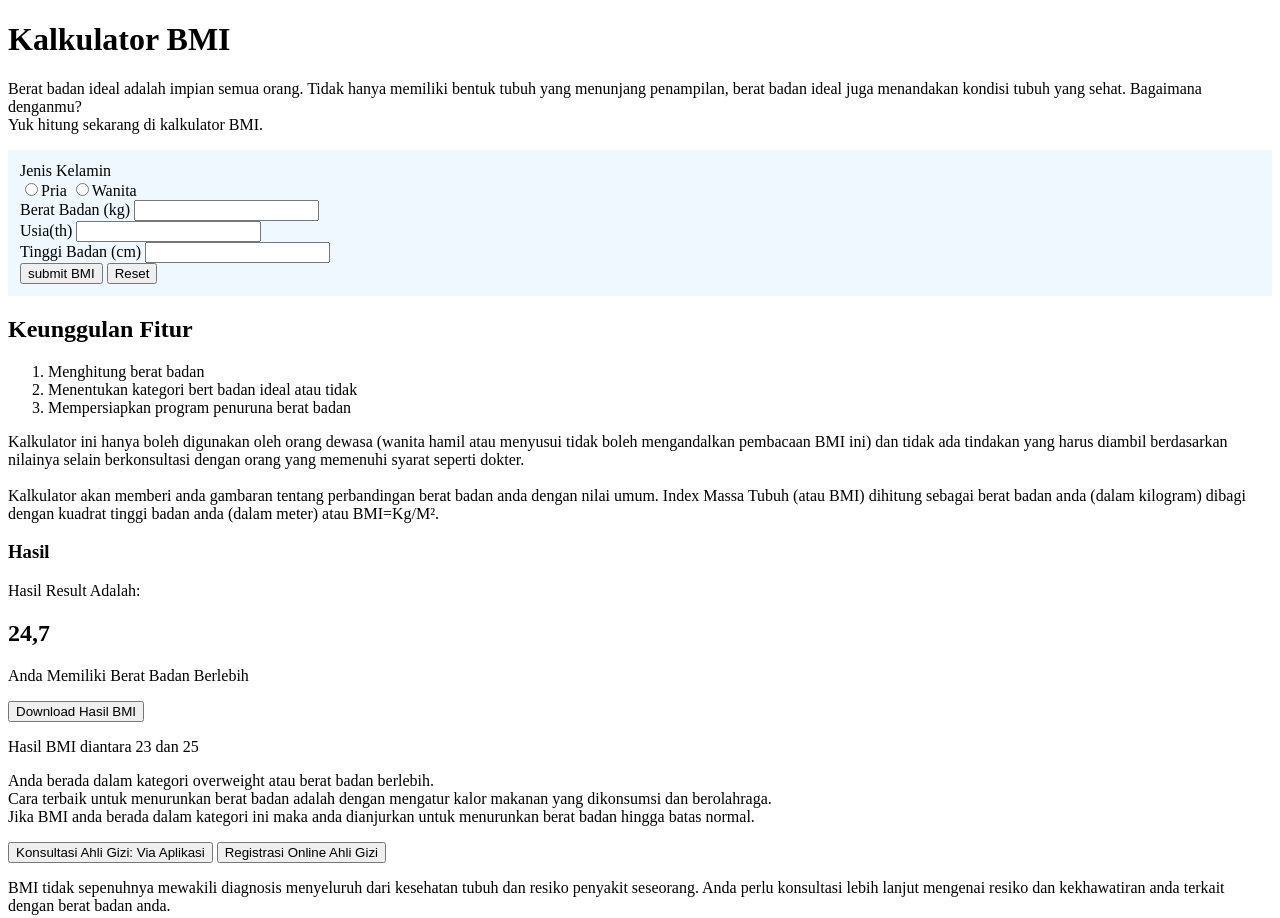
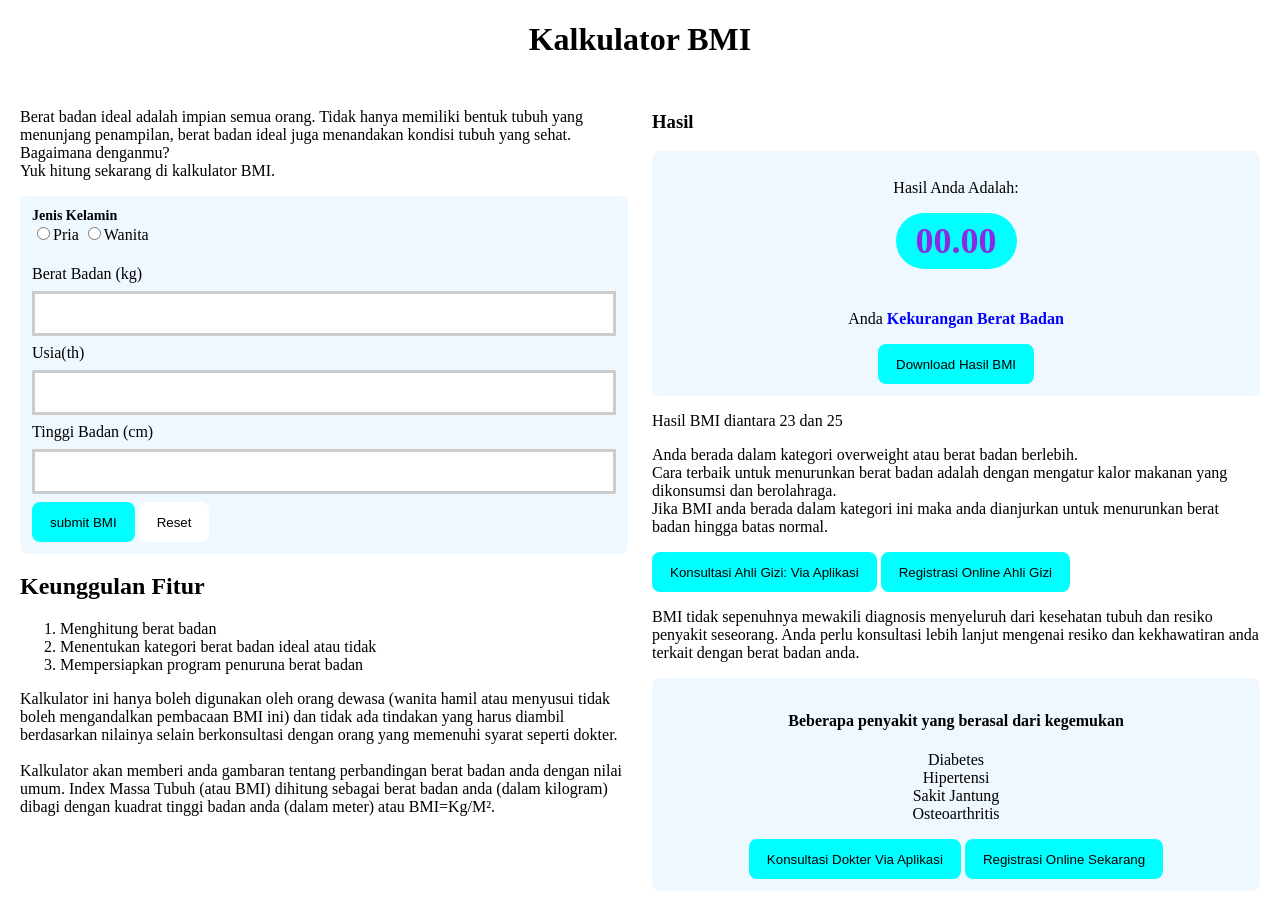
Before and after one commit to revou-fundamental-course/8-jul-24-HaqiAja, a plain HTML site: page index.html in a window 1280 px wide. Shown: the top 918 px of the page. Drawn offline with Linux system fonts and the light colour scheme; a script that the page names is missing.

Commit message:
config min project p2

```diff
--- a/css/styles.css
+++ b/css/styles.css
@@ -4,15 +4,18 @@
     text-align: center;
 }
 
+/* mengatur jarak type number dari radio button*/
 .input-distance {
     height: 1.5cm;
 }
 
+/* agar bisa kanan kiri */
 main {
     display: flex;
     justify-content: space-around;
 }
 
+/* mengatur jarak antar kanan kiri */
 .main-content {
     flex: 1;
     padding: 12px;
@@ -29,21 +32,25 @@ form {
     border-radius: 8px;
 }
 
+/* mengatur ukuran button */
 .button {
     height: 40px;
     border-radius: 8px;
 }
 
+/* color submit */
 .submit {
     background-color: aqua;
     border: 12px solid aqua;
 }
 
+/* color reset */
 .reset {
     background-color: white;
     border: 12px solid white;
 }
 
+/* form */
 input[type=number] {
     width: 100%;
     padding: 12px 20px;
@@ -55,10 +62,12 @@ input[type=number] {
     outline: none;
 }
 
+/* form animasi */
 input[type=number]:focus {
     border: 3px solid #555
 }
 
+/* result section right */
 .result-section {
     text-align: center;
     background-color: aliceblue;
@@ -66,11 +75,31 @@ input[type=number]:focus {
     padding: 12px;
 }
 
+/* result submit */
+.result-bmi {
+    font-size: 36px;
+    font-weight: 900;
+    color: blueviolet;
+    background-color: aqua;
+    display: inline-block;
+    padding: 7px 20px;
+    border-radius: 55px;
+    margin-bottom: 25px;
+}
+
+/* result comment */
+.result-comment {
+    color: blue;
+    font-weight: 800;
+}
+
+/* color download */
 .download {
     background-color: aqua;
     border: 12px solid aqua;
 }
 
+/* color konsultasi */
 .konsultasi {
     background-color: aqua;
     border: 12px solid aqua;
--- a/index.html
+++ b/index.html
@@ -4,7 +4,7 @@
     <meta charset="UTF-8">
     <meta name="viewport" content="width=device-width, initial-scale=1.0">
     <title>MUHAMMAD ALYFIANA HAQIQI</title>
-    <link rel="stylesheet" href="css/style.css">
+    <link rel="stylesheet" href="css/styles.css">
     <script src="jss/scipts.jss"></script>
 </head>
 
@@ -61,7 +61,7 @@
                 <p>
                     <ol type="1">
                         <li>Menghitung berat badan</li>
-                        <li>Menentukan kategori bert badan ideal atau tidak</li>
+                        <li>Menentukan kategori berat badan ideal atau tidak</li>
                         <li>Mempersiapkan program penuruna berat badan</li>
                     </ol>
                     Kalkulator ini hanya boleh digunakan oleh orang dewasa (wanita hamil atau menyusui tidak boleh mengandalkan pembacaan BMI ini) dan tidak ada tindakan yang harus diambil berdasarkan nilainya selain berkonsultasi dengan orang yang memenuhi syarat seperti dokter.
@@ -82,11 +82,13 @@
 
             <!-- result section -->
             <section class="result-section">
-                <p>Hasil Result Adalah:</p>
+                <p>Hasil Anda Adalah:</p>
 
-                <h2>24,7</h2>
+                <!-- Result submit -->
+                <div class="result-bmi">00.00</div>
 
-                <p>Anda Memiliki Berat Badan Berlebih</p>
+                <!-- result comment -->
+                <p class="comment">Anda <span class="result-comment">Kekurangan Berat Badan</span></p>
 
                 <div>
                     <button class="button download">Download Hasil BMI</button>
```
